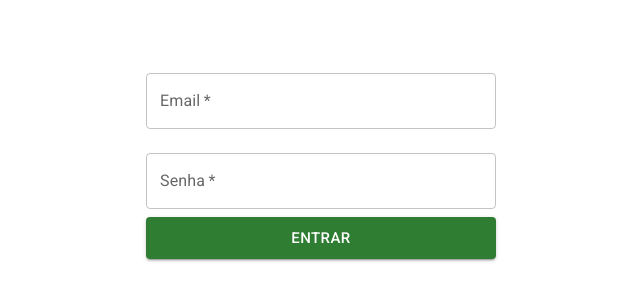
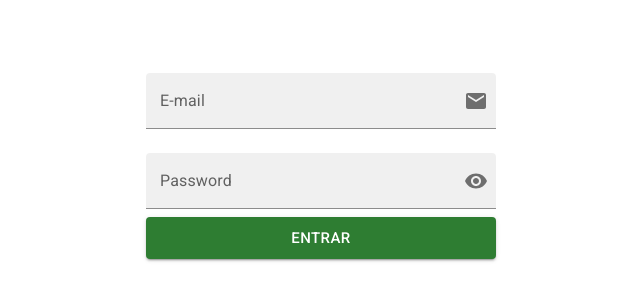
Before and after one commit to laerciodev/bolsa-verde-web, a React (Vite) app: page / in a window 1280 px wide. Shown: the part 242-542 px from the top of the page, without its empty margins (319-959 px from the left). Built offline with nearby package versions, Linux system fonts and the light colour scheme.

Commit message:
refactor: create email and password input based on mui

```diff
--- a/src/components/email-input/index.tsx
+++ b/src/components/email-input/index.tsx
@@ -1,15 +1,32 @@
-import TextField from '@mui/material/TextField';
+import { FormControl, InputLabel, FilledInput, InputAdornment, IconButton } from '@mui/material';
+import { Email } from '@mui/icons-material';
 
 function EmailInput() {
   return (
-    <TextField
-      label="Email"
-      variant="outlined"
-      type="email"
+    <FormControl
+      margin="normal"
       fullWidth
-      margin="normal"
-      required
-    />
+      variant="outlined">
+      <InputLabel
+        htmlFor="outlined-adornment-email"
+        color="success"
+      >
+        E-mail
+      </InputLabel>
+      <FilledInput
+        id="outlined-adornment-email"
+        color="success"
+        endAdornment={
+          <InputAdornment position="end">
+            <IconButton
+              edge="end"
+            >
+              <Email />
+            </IconButton>
+          </InputAdornment>
+        }
+      />
+    </FormControl>
   );
 }
 
--- a/src/components/password-input/index.tsx
+++ b/src/components/password-input/index.tsx
@@ -1,15 +1,45 @@
-import TextField from '@mui/material/TextField';
+import { useState } from 'react';
+import { FormControl, InputLabel, FilledInput, InputAdornment, IconButton } from '@mui/material';
+import { Visibility, VisibilityOff } from '@mui/icons-material';
 
 function PasswordInput() {
+  const [showPassword, setShowPassword] = useState(false);
+
+  const handleClickShowPassword = () => setShowPassword((show) => !show);
+
+  const handleMouseDownPassword = (event: React.MouseEvent<HTMLButtonElement>) => {
+    event.preventDefault();
+  };
+
   return (
-    <TextField
-      label="Senha"
-      variant="outlined"
-      type="password"
+    <FormControl
+      margin="normal"
       fullWidth
-      margin="normal"
-      required
-    />
+      variant="outlined">
+      <InputLabel
+        htmlFor="outlined-adornment-password"
+        color="success"
+      >
+        Password
+      </InputLabel>
+      <FilledInput
+        id="outlined-adornment-password"
+        type={showPassword ? 'text' : 'password'}
+        color="success"
+        endAdornment={
+          <InputAdornment position="end">
+            <IconButton
+              aria-label="toggle password visibility"
+              onClick={handleClickShowPassword}
+              onMouseDown={handleMouseDownPassword}
+              edge="end"
+            >
+              {showPassword ? <VisibilityOff /> : <Visibility />}
+            </IconButton>
+          </InputAdornment>
+        }
+      />
+    </FormControl>
   );
 }
 
```
